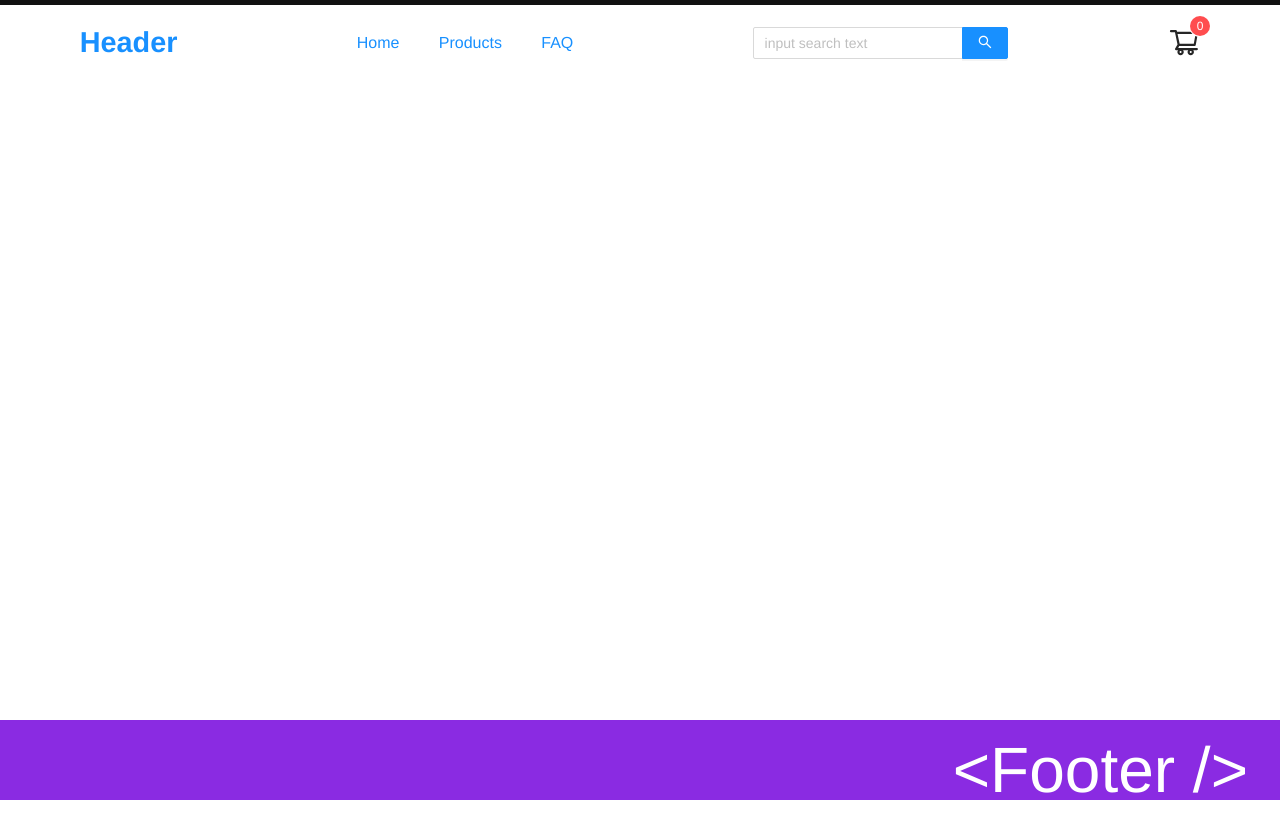
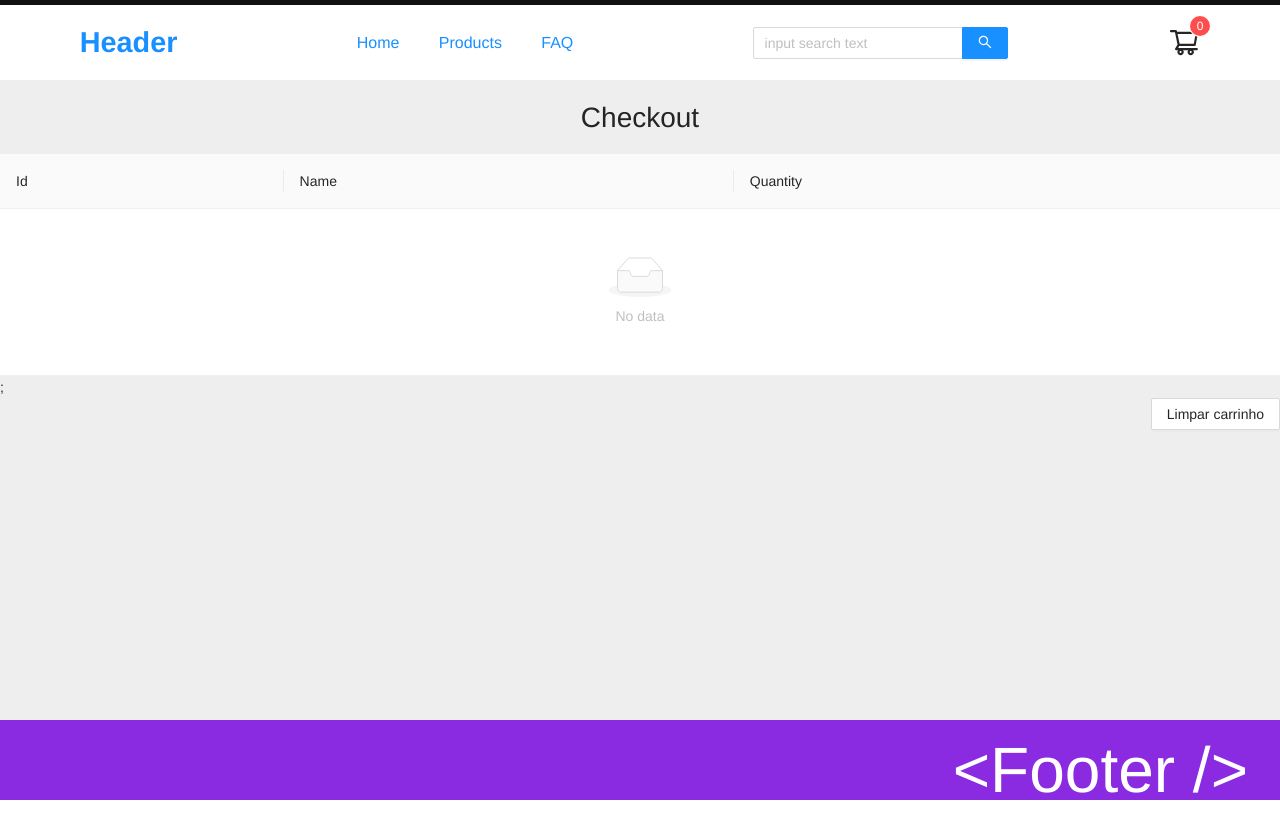
Before and after one commit to edupezz/Renner, a React (Create React App) app: page /checkout in a window 1280 px wide. Built offline with nearby package versions, Linux system fonts and the light colour scheme.

Commit message:
added checkout page, new routes and layout improvements

```diff
--- a/src/Routes.js
+++ b/src/Routes.js
@@ -2,16 +2,18 @@ import { Routes, Route } from "react-router-dom";
 
 import ProductsPage from "./pages/ProductsPage/index";
 import ProductPage from "./pages/ProductPage/index";
+import CheckoutPage from "./pages/CheckoutPage";
 import HomePage from "./pages/HomePage/index";
 import FaqPage from "./pages/FaqPage/index";
 
 const Router = () => {
   return (
     <Routes>
+      <Route path="/product/:id" element={<ProductPage />} />
+      <Route path="/products" element={<ProductsPage />} />
+      <Route path="/checkout" element={<CheckoutPage />} />
+      <Route path="/faq" element={<FaqPage />} />
       <Route path="/" element={<HomePage />} />
-      <Route path="/products" element={<ProductsPage />} />
-      <Route path="/product/:id" element={<ProductPage />} />
-      <Route path="/faq" element={<FaqPage />} />
     </Routes>
   );
 };
--- a/src/components/Header/index.js
+++ b/src/components/Header/index.js
@@ -41,11 +41,13 @@ const Header = () => {
         <SearchContainer>
           <Search placeholder="input search text" enterButton />
         </SearchContainer>
-        <ShoppingCartContainer>
-          <Badge count={totalItems ?? 0} showZero>
-            <ShoppingCartOutlined className="cart" />
-          </Badge>
-        </ShoppingCartContainer>
+        <Link to={"/checkout"}>
+          <ShoppingCartContainer>
+            <Badge count={totalItems ?? 0} showZero>
+              <ShoppingCartOutlined className="cart" />
+            </Badge>
+          </ShoppingCartContainer>
+        </Link>
       </HeaderContainer>
     </>
   );
--- a/src/index.js
+++ b/src/index.js
@@ -8,7 +8,3 @@ root.render(
     <App />
   </React.StrictMode>
 );
-
-// If you want to start measuring performance in your app, pass a function
-// to log results (for example: reportWebVitals(console.log))
-// or send to an analytics endpoint. Learn more: https://bit.ly/CRA-vitals
--- a/src/pages/CheckoutPage/index.js
+++ b/src/pages/CheckoutPage/index.js
@@ -0,0 +1,42 @@
+import React from "react";
+import { ShoppingCartContext } from "../../providers/ShoppingCartProvider";
+import { CheckoutContainer, ButtonContainer } from "./styles";
+
+import { Button, Table } from "antd";
+
+const CheckoutPage = () => {
+  const { cartItems, clearCart } = React.useContext(ShoppingCartContext);
+
+  console.log(cartItems);
+
+  const columns = [
+    {
+      title: "Id",
+      dataIndex: "id",
+      key: "id",
+    },
+    {
+      title: "Name",
+      dataIndex: "id",
+      key: "id",
+    },
+    {
+      title: "Quantity",
+      dataIndex: "quantity",
+      key: "id",
+    },
+  ];
+
+  const dataSource = cartItems;
+
+  return (
+    <CheckoutContainer>
+      <h1>Checkout</h1>
+      <Table dataSource={dataSource} columns={columns} />;
+      <ButtonContainer>
+        <Button onClick={() => clearCart()}>Limpar carrinho</Button>
+      </ButtonContainer>
+    </CheckoutContainer>
+  );
+};
+export default CheckoutPage;
--- a/src/pages/CheckoutPage/styles.js
+++ b/src/pages/CheckoutPage/styles.js
@@ -0,0 +1,16 @@
+import styled from "styled-components";
+
+export const CheckoutContainer = styled.div`
+  width: 100%;
+  background-color: #eee;
+
+  h1 {
+    margin-top: 2vh;
+    text-align: center;
+  }
+`;
+
+export const ButtonContainer = styled.div`
+  display: flex;
+  justify-content: flex-end;
+`;
--- a/src/pages/ProductPage/index.js
+++ b/src/pages/ProductPage/index.js
@@ -30,8 +30,8 @@ const ProductPage = () => {
     setQtd(value);
   };
 
-  const handleCart = (id) => {
-    handleShoppingCart(id, qtd, "plus");
+  const handleCart = (id, oper) => {
+    handleShoppingCart(id, qtd, oper);
   };
 
   return (
@@ -62,14 +62,14 @@ const ProductPage = () => {
             keyboard
           />
           <AddToCartButton
-            onClick={() => handleCart(productId)}
+            onClick={() => handleCart(productId, "add")}
             icon={<PlusSquareOutlined />}
             disabled={file2[productId - 1].quantity <= 0}
           >
             Adicionar ao carrinho
           </AddToCartButton>
           <BuyNowButton
-            onClick={() => handleCart(productId)}
+            onClick={() => handleCart(productId, "remove")}
             icon={<MinusSquareOutlined />}
             disabled={file2[productId - 1].quantity <= 0}
           >
--- a/src/pages/ProductsPage/index.js
+++ b/src/pages/ProductsPage/index.js
@@ -19,8 +19,6 @@ import {
 } from "./styles";
 
 const { Meta } = Card;
-
-console.log(productList.length);
 
 const ProductsPage = () => {
   const navigate = useNavigate();
--- a/src/providers/ShoppingCartProvider.js
+++ b/src/providers/ShoppingCartProvider.js
@@ -13,7 +13,7 @@ export const ShoppingCartProvider = ({ children }) => {
     if (!newItem) {
       newCartItems.push({ id: id, quantity: quantity });
     } else {
-      if (operation === "plus") {
+      if (operation === "add") {
         newItem.quantity = newItem.quantity + quantity;
       } else {
         newItem.quantity = newItem.quantity - quantity;
@@ -23,13 +23,16 @@ export const ShoppingCartProvider = ({ children }) => {
   }
 
   let totalItems = cartItems.reduce((total, number) => {
-    return total + number.quantity;
+    if (total + number.quantity <= 0) {
+      return 0;
+    } else {
+      return total + number.quantity;
+    }
   }, 0);
 
   function clearCart() {
-    setCartItems({});
+    setCartItems([]);
   }
-  console.log(cartItems);
   return (
     <ShoppingCartContext.Provider
       value={{
```
